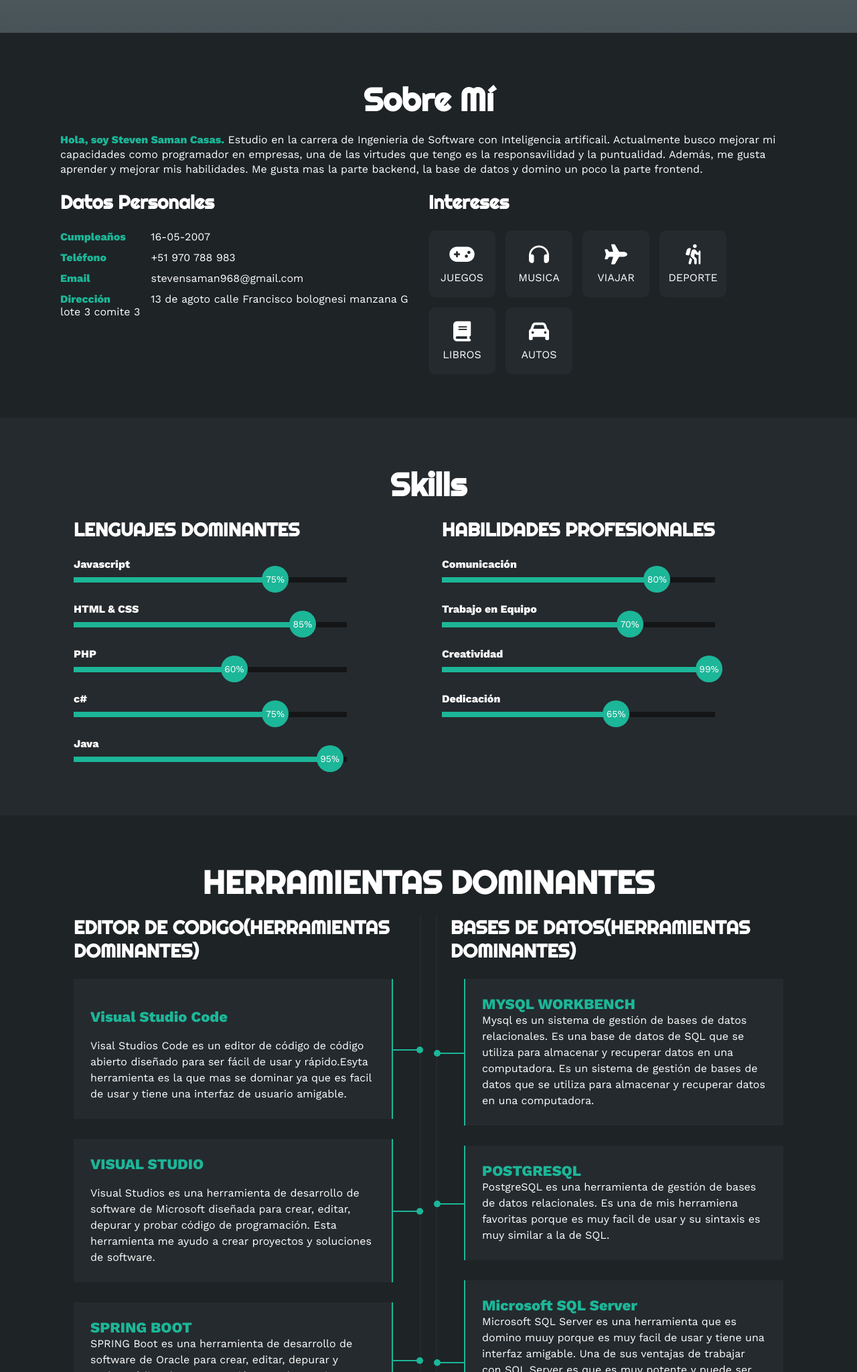
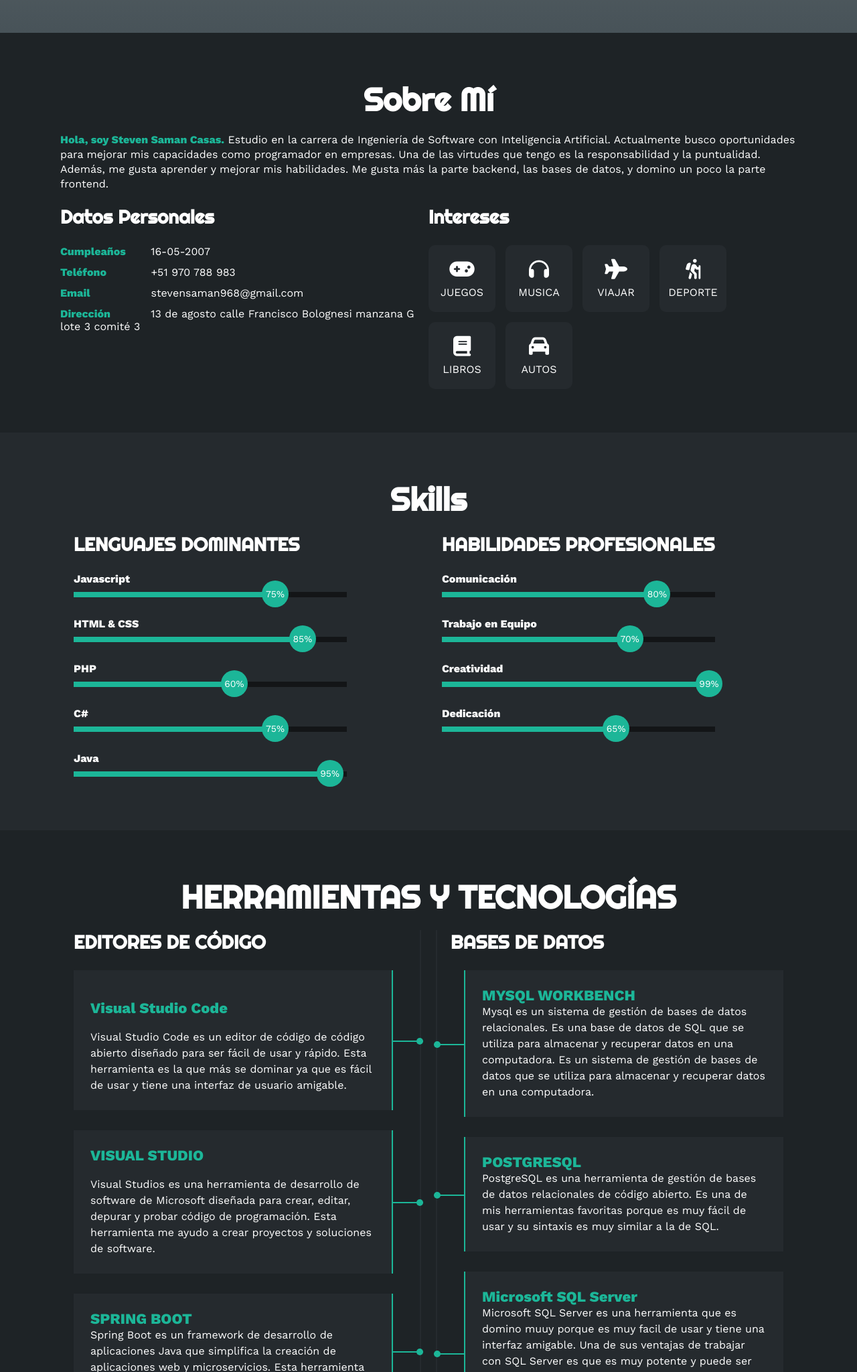
Before and after one commit to Steven-crt/Steven-crt.github.io, a plain HTML site: page index.html in a window 1280 px wide. Shown: the part 751-2800 px from the top of the page at 67% size. Drawn offline with nearby package versions, Linux system fonts and the light colour scheme; grey boxes are pictures that could not be loaded.

Commit message:
Se a pulido el portafolio web

```diff
--- a/index.html
+++ b/index.html
@@ -39,7 +39,7 @@
             </div>
             <h1>Steven Josephy Saman Casas</h1>
             <br>
-            <h2>Ingeniero de Software con Inteligencia artificail</h2>
+            <h2>Ingeniero de Software con Inteligencia Artificial</h2>
             <div class="redes">
                 <a href="https://www.facebook.com/share/19BD2RsdUU/"><i class="fa-brands fa-facebook-f"></i></a>
                  <a href="https://wa.me/51970788983"><i class="fa-brands fa-whatsapp"></i>
@@ -53,7 +53,7 @@
     <section id="sobremi" class="sobremi">
         <div class="contenido-seccion">
             <h2>Sobre Mí</h2>
-            <p><span>Hola, soy Steven Saman Casas.</span> Estudio en la carrera de Ingenieria de Software con Inteligencia artificail. Actualmente busco mejorar mi capacidades como programador en empresas, una de las virtudes que tengo es la responsavilidad y la puntualidad. Además, me gusta aprender y mejorar mis habilidades. Me gusta mas la parte backend, la base de datos y domino un poco la parte frontend.</p>
+            <p><span>Hola, soy Steven Saman Casas.</span> Estudio en la carrera de Ingeniería de Software con Inteligencia Artificial. Actualmente busco oportunidades para mejorar mis capacidades como programador en empresas. Una de las virtudes que tengo es la responsabilidad y la puntualidad. Además, me gusta aprender y mejorar mis habilidades. Me gusta más la parte backend, las bases de datos, y domino un poco la parte frontend.</p>
             <div class="fila">
                 <!-- datos personales -->
                 <div class="col">
@@ -73,7 +73,7 @@
                         </li>
                         <li>
                             <strong>Dirección</strong>
-                            13 de agoto calle Francisco bolognesi manzana G lote 3 comite 3
+                            13 de agosto calle Francisco Bolognesi manzana G lote 3 comité 3
                         </li>
                     </ul>
                 </div>
@@ -145,7 +145,7 @@
                         </div>
                     </div>
                     <div class="skill">
-                        <span>c#</span>
+                        <span>C#</span>
                         <div class="barra-skill">
                             <div class="progreso c">
                                 <span>75%</span>
@@ -205,15 +205,15 @@
     <!-- SECCION CURRICULUM -->
     <section id="curriculum" class="curriculum">
         <div class="contenido-seccion">
-            <h2>HERRAMIENTAS DOMINANTES  </h2>
+            <h2>HERRAMIENTAS Y TECNOLOGÍAS</h2>
             <div class="fila">
                 <div class="col izquierda">
-                    <h3>EDITOR DE CODIGO(HERRAMIENTAS DOMINANTES)</h3>
+                    <h3>EDITORES DE CÓDIGO</h3>
                     <div class="item izq">
                         <br>
                         <span class="casa">Visual Studio Code</span>
                         <br>
-                        <p>Visal Studios Code es un editor de código de código abierto diseñado para ser fácil de usar y rápido.Esyta herramienta es la que mas se dominar ya que es facil de usar y tiene una interfaz de usuario amigable.</p>
+                        <p>Visual Studio Code es un editor de código de código abierto diseñado para ser fácil de usar y rápido. Esta herramienta es la que más se dominar ya que es fácil de usar y tiene una interfaz de usuario amigable.</p>
                         <div class="conectori">
                             <div class="circuloi"></div>
                         </div>
@@ -228,14 +228,14 @@
                     </div>
                     <div class="item izq">
                         <span class="casa">SPRING BOOT</span>
-                        <p>SPRING Boot es una herramienta de desarrollo de software de Oracle para crear, editar, depurar y probar código de programación. Esta herramine me ayudo a hacer aplicaciones web con Java.</p>
+                        <p>Spring Boot es un framework de desarrollo de aplicaciones Java que simplifica la creación de aplicaciones web y microservicios. Esta herramienta me ayudó a desarrollar aplicaciones web con Java.</p>
                         <div class="conectori">
                             <div class="circuloi"></div>
                         </div>
                     </div>
                 </div>
                 <div class="col derecha">
-                    <h3>BASES DE DATOS(HERRAMIENTAS DOMINANTES)</h3>
+                    <h3>BASES DE DATOS</h3>
                     <div class="item der">
                         <span class="casa">MYSQL WORKBENCH</span>
                         <p>Mysql es un sistema de gestión de bases de datos relacionales. Es una base de datos de SQL que se utiliza para almacenar y recuperar datos en una computadora. Es un sistema de gestión de bases de datos que se utiliza para almacenar y recuperar datos en una computadora.</p>
@@ -245,7 +245,7 @@
                     </div>
                       <div class="item der">
                         <span class="casa">POSTGRESQL</span>
-                        <p>PostgreSQL es una herramienta de gestión de bases de datos relacionales. Es una de mis herramiena favoritas porque es muy facil de usar y su sintaxis es muy similar a la de SQL.</p>
+                        <p>PostgreSQL es una herramienta de gestión de bases de datos relacionales de código abierto. Es una de mis herramientas favoritas porque es muy fácil de usar y su sintaxis es muy similar a la de SQL.</p>
                         <div class="conectord">
                             <div class="circulod"></div>
                         </div>
@@ -271,56 +271,56 @@
                     <img src="img/proyectos/tineda.png" alt="Tienda">
                     <div class="overlay">
                         <h3>TIENDA DE ROPA ONLINE</h3>
-                        <p>Fotografía</p>
+
                     </div>
                 </div>
                 <div class="proyecto">
                     <img src="img/proyectos/Captura de pantalla 2025-06-23 104226.png" alt="Registros">
                     <div class="overlay">
                         <h3>REGISTROS DE EMPRESAS</h3>
-                        <p>Fotografía</p>
+
                     </div>
                 </div>
                 <div class="proyecto">
                     <img src="img/proyectos/WhatsApp Image 2026-01-29 at 5.01.10 PM.jpeg" alt="Inventario TI">
                     <div class="overlay">
                         <h3>INVENTARIO TI</h3>
-                        <p>Fotografía</p>
+
                     </div>
                 </div>
                 <div class="proyecto">
                     <img src="img/proyectos/WhatsApp Image 2026-01-29 at 5.01.42 PM.jpeg" alt="Control de Acceso">
                     <div class="overlay">
                         <h3>CONTROL DE ACCESO</h3>
-                        <p>Fotografía</p>
+
                     </div>
                 </div>
                 <div class="proyecto">
                     <img src="img/proyectos/WhatsApp Image 2026-01-29 at 5.02.20 PM.jpeg" alt="Sistema de Gestión Integral">
                     <div class="overlay">
                         <h3>SISTEMA DE GESTIÓN INTEGRAL</h3>
-                        <p>Fotografía</p>
+
                     </div>
                 </div>
                 <div class="proyecto">
                     <img src="img/proyectos/WhatsApp Image 2026-01-29 at 5.03.49 PM.jpeg" alt="Centro de Salud Medico">
                     <div class="overlay">
                         <h3>CENTRO DE SALUD MÉDICO</h3>
-                        <p>Fotografía</p>
+
                     </div>
                 </div>
                 <div class="proyecto">
                     <img src="img/proyectos/WhatsApp Image 2026-01-29 at 5.04.28 PM.jpeg" alt="Tienda en Línea">
                     <div class="overlay">
                         <h3>TIENDA EN LÍNEA</h3>
-                        <p>Fotografía</p>
+
                     </div>
                 </div>
                 <div class="proyecto">
                     <img src="img/proyectos/WhatsApp Image 2026-01-29 at 5.05.07 PM.jpeg" alt="Sistema de Ventas de Tienda">
                     <div class="overlay">
                         <h3>SISTEMA DE VENTAS DE TIENDA</h3>
-                        <p>Fotografía</p>
+
                     </div>
                 </div>
             </div>
@@ -352,11 +352,11 @@
                     <ul>
                         <li>
                             <i class="fa-solid fa-location-dot"></i>
-                            13 de agosto calle Francisco bolognesi manzana G lote 3 comite 3
+                            13 de agosto calle Francisco Bolognesi manzana G lote 3 comité 3
                         </li>
                         <li>
                             <i class="fa-solid fa-mobile-screen"></i>
-                            Llamame: 970 788 983
+                            Llámame: 970 788 983
                         </li>
                         <li>
                             <i class="fa-solid fa-envelope"></i>
```
